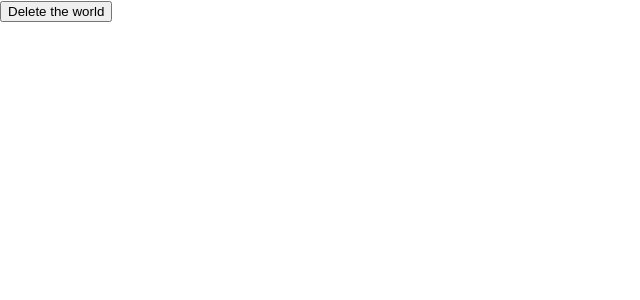
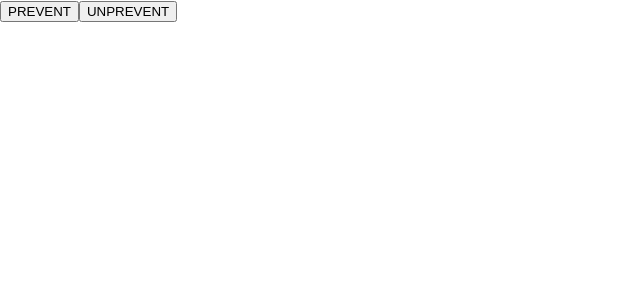
Before and after one commit to kenatman/hooks, a React (Create React App) app: page / in a window 1280 px wide. Shown: the top 300 px of the page, without its empty margins (0-640 px from the left). Built offline with nearby package versions, Linux system fonts and the light colour scheme.

Commit message:
usePreventLeave

```diff
--- a/src/App.js
+++ b/src/App.js
@@ -5,18 +5,14 @@ import { useTabs } from "./useTabs";
 import { useTitle } from "./useTitle";
 import { useClick } from "./useClick";
 import { useConfirm } from "./useConfirm";
+import { usePreventLeave } from "./usePreventLeave";
 
 const App = () => {
-  const deleteWorld = () => {
-    console.log("Delete The World");
-  };
-  const aborted = () => {
-    console.log("Aborted");
-  };
-  const confirmDelete = useConfirm("are you sure", deleteWorld, aborted);
+  const { enablePrevent, disablePrevent } = usePreventLeave();
   return (
     <div>
-      <button onClick={confirmDelete}>Delete the world</button>
+      <button onClick={enablePrevent}>PREVENT</button>
+      <button onClick={disablePrevent}>UNPREVENT</button>
     </div>
   );
 };
--- /dev/null
+++ b/src/usePreventLeave.js
@@ -0,0 +1,10 @@
+export const usePreventLeave = () => {
+  const listener = (e) => {
+    e.preventDefault();
+    e.returnValue = ""; // only for Chrome. Deprecated.
+  };
+  const enablePrevent = () => window.addEventListener("beforeunload", listener);
+  const disablePrevent = () =>
+    window.removeEventListener("beforeunload", listener);
+  return { enablePrevent, disablePrevent };
+};
```
